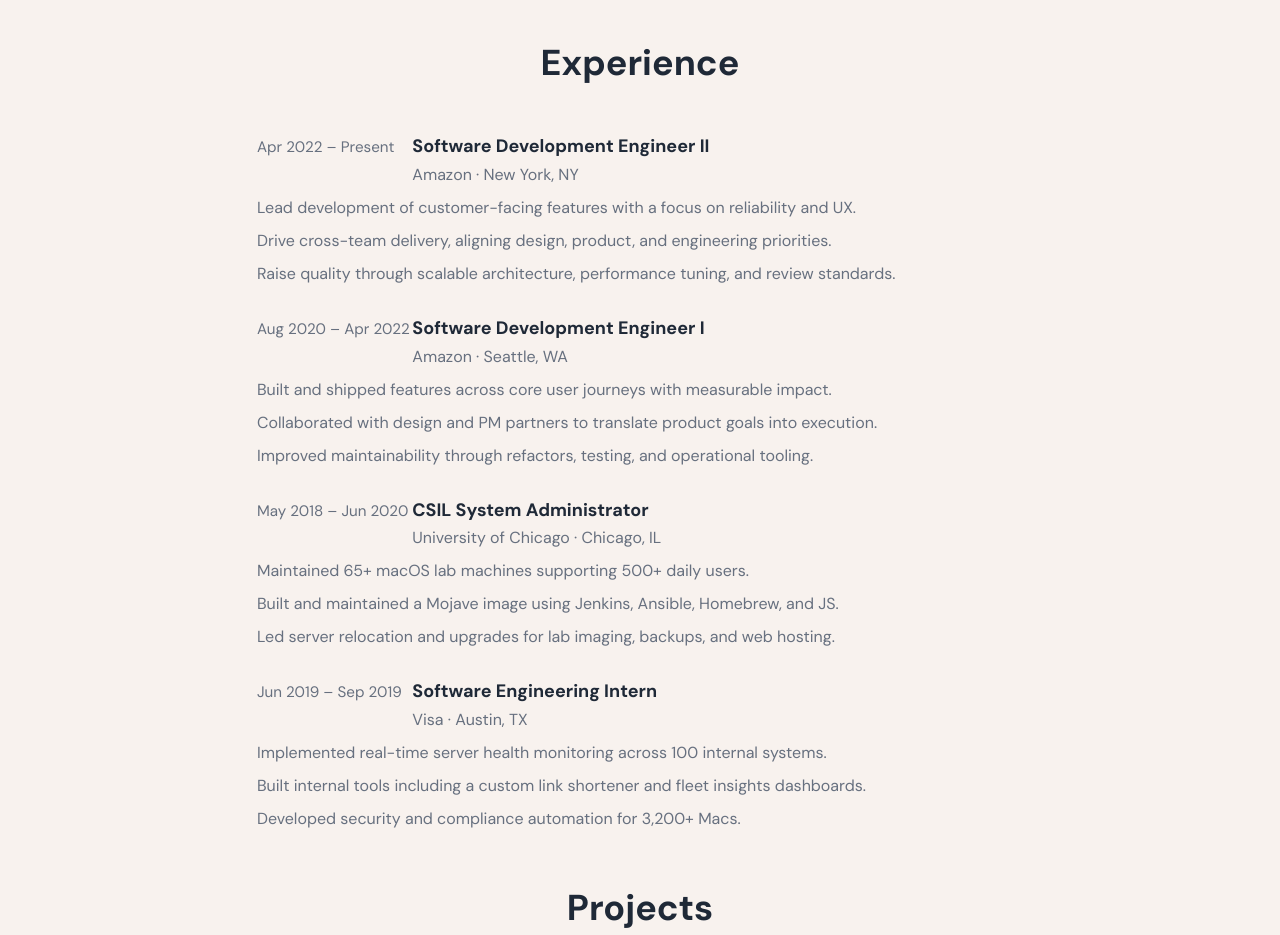
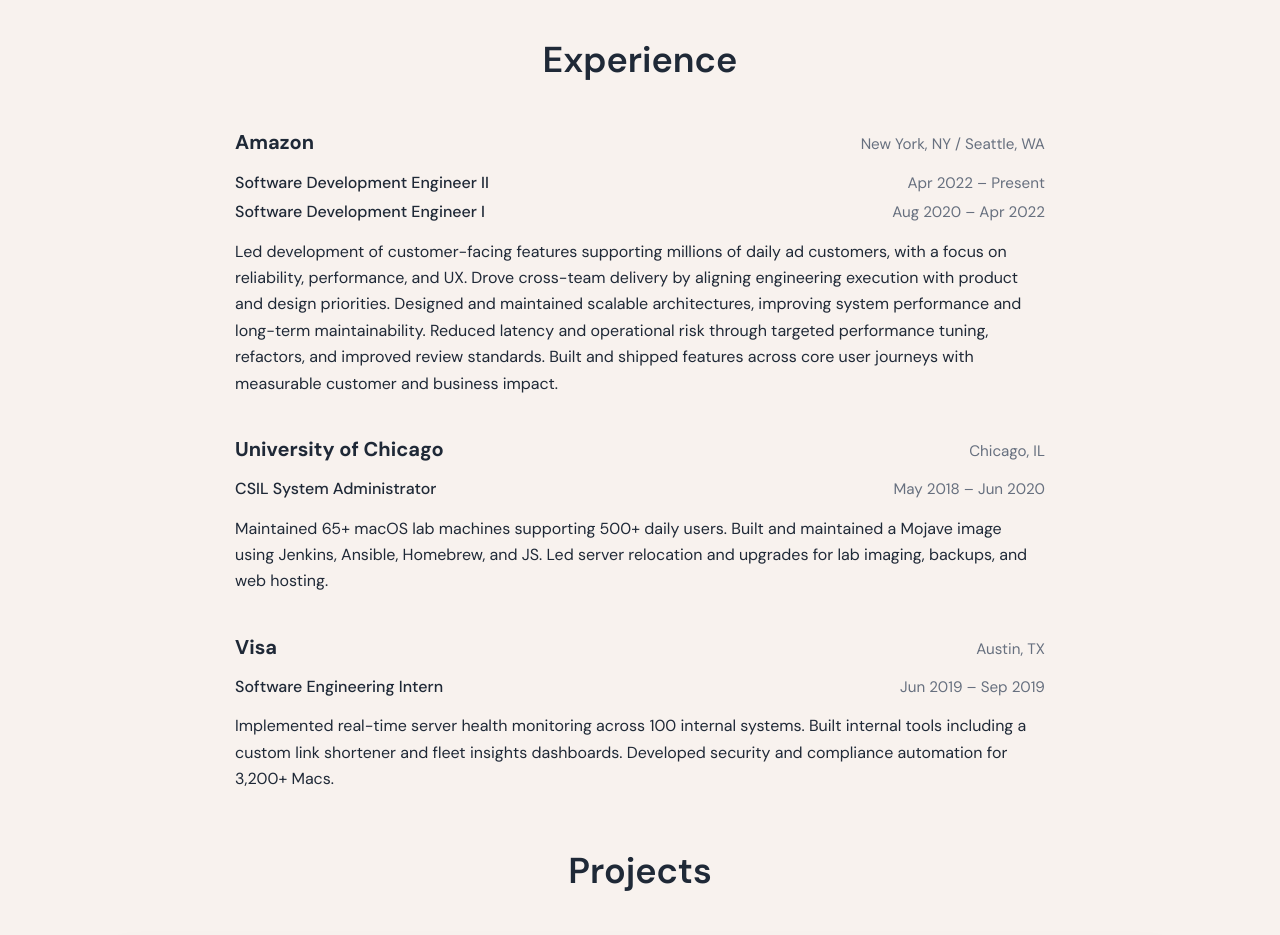
Before and after one commit to ronald-balutiu/personal-website, an Astro site: page / in a window 1280 px wide. Shown: the part 1393-2328 px from the top of the page. Built offline with nearby package versions, Linux system fonts and the light colour scheme; Astro itself is replaced by a stand-in of ours; a web font is replaced by a local one.

Commit message:
feat: centralize styling tokens and route project cards to external links

```diff
--- a/src/components/experience/Experience.astro
+++ b/src/components/experience/Experience.astro
@@ -1,48 +1,54 @@
 ---
+const toParagraphs = (text: string) =>
+  text
+    .trim()
+    .split(/\n\s*\n/g)
+    .map((paragraph: string) => paragraph.replace(/\s*\n\s*/g, ' ').trim())
+    .filter(Boolean)
+
 const experiences = [
   {
-    role: 'Software Development Engineer II',
     company: 'Amazon',
-    location: 'New York, NY',
+    locations: ['New York, NY', 'Seattle, WA'],
+    roles: [
+      {
+        title: 'Software Development Engineer II',
         dateRange: 'Apr 2022 – Present',
-    highlights: [
-      'Lead development of customer-facing features with a focus on reliability and UX.',
-      'Drive cross-team delivery, aligning design, product, and engineering priorities.',
-      'Raise quality through scalable architecture, performance tuning, and review standards.',
-    ],
       },
       {
-    role: 'Software Development Engineer I',
-    company: 'Amazon',
-    location: 'Seattle, WA',
+        title: 'Software Development Engineer I',
         dateRange: 'Aug 2020 – Apr 2022',
-    highlights: [
-      'Built and shipped features across core user journeys with measurable impact.',
-      'Collaborated with design and PM partners to translate product goals into execution.',
-      'Improved maintainability through refactors, testing, and operational tooling.',
+      },
     ],
+    highlights: `
+      Led development of customer-facing features supporting millions of daily ad customers, with a focus on reliability, performance, and UX. Drove cross-team delivery by aligning engineering execution with product and design priorities. Designed and maintained scalable architectures, improving system performance and long-term maintainability. Reduced latency and operational risk through targeted performance tuning, refactors, and improved review standards. Built and shipped features across core user journeys with measurable customer and business impact.
+    `,
   },
   {
-    role: 'CSIL System Administrator',
     company: 'University of Chicago',
-    location: 'Chicago, IL',
+    locations: ['Chicago, IL'],
+    roles: [
+      {
+        title: 'CSIL System Administrator',
         dateRange: 'May 2018 – Jun 2020',
-    highlights: [
-      'Maintained 65+ macOS lab machines supporting 500+ daily users.',
-      'Built and maintained a Mojave image using Jenkins, Ansible, Homebrew, and JS.',
-      'Led server relocation and upgrades for lab imaging, backups, and web hosting.',
+      },
     ],
+    highlights: `
+      Maintained 65+ macOS lab machines supporting 500+ daily users. Built and maintained a Mojave image using Jenkins, Ansible, Homebrew, and JS. Led server relocation and upgrades for lab imaging, backups, and web hosting.
+    `,
   },
   {
-    role: 'Software Engineering Intern',
     company: 'Visa',
-    location: 'Austin, TX',
+    locations: ['Austin, TX'],
+    roles: [
+      {
+        title: 'Software Engineering Intern',
         dateRange: 'Jun 2019 – Sep 2019',
-    highlights: [
-      'Implemented real-time server health monitoring across 100 internal systems.',
-      'Built internal tools including a custom link shortener and fleet insights dashboards.',
-      'Developed security and compliance automation for 3,200+ Macs.',
+      },
     ],
+    highlights: `
+      Implemented real-time server health monitoring across 100 internal systems. Built internal tools including a custom link shortener and fleet insights dashboards. Developed security and compliance automation for 3,200+ Macs.
+    `,
   },
 ]
 ---
@@ -52,22 +58,25 @@ const experiences = [
     <h2 id="experience-title" class="section-title">Experience</h2>
     <div class="experience-list">
       {
-        experiences.map((item) => (
+        experiences.map((company) => (
           <article class="experience-item">
-            <header class="experience-header">
-              <p class="experience-dates">{item.dateRange}</p>
-              <div class="experience-summary">
-                <h3 class="experience-role">{item.role}</h3>
-                <p class="experience-meta">
-                  {item.company} · {item.location}
-                </p>
-              </div>
+            <header class="experience-company-row">
+              <h3 class="experience-company">{company.company}</h3>
+              <p class="experience-locations">{company.locations.join(' / ')}</p>
             </header>
-            <ul class="experience-highlights">
-              {item.highlights.map((highlight) => (
-                <li>{highlight}</li>
+            <ul class="experience-roles" aria-label={`${company.company} roles`}>
+              {company.roles.map((role) => (
+                <li class="experience-role-row">
+                  <span class="experience-role-title">{role.title}</span>
+                  <span class="experience-role-dates">{role.dateRange}</span>
+                </li>
               ))}
             </ul>
+            <div class="experience-summary">
+              {toParagraphs(company.highlights).map((paragraph) => (
+                <p class="experience-summary-paragraph">{paragraph}</p>
+              ))}
+            </div>
           </article>
         ))
       }
--- a/src/components/projects/Projects.astro
+++ b/src/components/projects/Projects.astro
@@ -1,6 +1,7 @@
 ---
 import ProjectItem from './ProjectItem.astro'
 import { getCollection } from 'astro:content'
+import { PROJECT_DETAIL_PAGES_ENABLED } from '../../config/features'
 
 const projects = await getCollection('projects')
 ---
@@ -11,7 +12,8 @@ const projects = await getCollection('projects')
     {
       projects.map((project) => (
         <ProjectItem
-          href={`/${project.slug}`}
+          href={PROJECT_DETAIL_PAGES_ENABLED ? `/${project.slug}` : project.data.link}
+          external={!PROJECT_DETAIL_PAGES_ENABLED}
           icon={project.data.icon}
           title={project.data.title}
           description={project.data.description}
--- /dev/null
+++ b/src/config/features.ts
@@ -0,0 +1 @@
+export const PROJECT_DETAIL_PAGES_ENABLED = false
--- a/src/styles/components/about.css
+++ b/src/styles/components/about.css
@@ -1,5 +1,5 @@
 .about-section {
-  padding: 0 2rem clamp(2.5rem, 3vw, 3rem);
+  padding: 0 var(--content-inline-padding) clamp(2.5rem, 3vw, 3rem);
   background-color: var(--background);
 }
 
@@ -10,8 +10,9 @@
 }
 
 .about-text {
-  font-size: 1.125rem;
-  line-height: 1.7;
+  font-size: var(--font-size-body-lg);
+  line-height: var(--line-height-comfy);
+  font-weight: var(--font-weight-regular);
   color: var(--text);
   margin: 0 0 1.5rem;
 }
--- a/src/styles/components/experience.css
+++ b/src/styles/components/experience.css
@@ -1,78 +1,94 @@
 .experience-section {
-  padding: 0 2rem clamp(1.5rem, 2vw, 2rem);
-  background-color: transparent;
+  padding: 0 var(--content-inline-padding) clamp(1.5rem, 2vw, 2rem);
+  background-color: var(--transparent);
 }
 
 .experience-content {
-  max-width: 70ch;
+  max-width: 74ch;
   margin: 0 auto;
   text-align: left;
 }
 
 .experience-list {
   display: grid;
-  gap: 2rem;
+  gap: 2.5rem;
 }
 
-.experience-header {
+.experience-item {
   display: grid;
-  grid-template-columns: minmax(8ch, 12ch) 1fr;
-  column-gap: 1.5rem;
-  align-items: baseline;
-  margin-bottom: 0.75rem;
+  gap: 0.9rem;
 }
 
-.experience-dates {
-  margin: 0;
-  font-size: 0.95rem;
-  color: var(--gray-500);
-  white-space: nowrap;
+.experience-company-row {
+  display: flex;
+  flex-wrap: wrap;
+  align-items: baseline;
+  gap: 0.75rem;
 }
 
-.experience-summary {
+.experience-company {
+  margin: 0;
+  font-size: var(--font-size-heading-sm);
+  font-weight: var(--font-weight-bold);
+  line-height: var(--line-height-tight);
+  color: var(--text);
+}
+
+.experience-locations {
+  margin: 0;
+  font-size: var(--font-size-body-sm);
+  font-weight: var(--font-weight-regular);
+  line-height: var(--line-height-normal);
+  color: var(--gray-500);
+  margin-left: auto;
+  text-align: right;
+  white-space: normal;
+}
+
+.experience-roles {
+  list-style: none;
+  margin: 0;
+  padding: 0;
   display: grid;
   gap: 0.35rem;
 }
 
-.experience-role {
+.experience-role-row {
   margin: 0;
-  font-size: 1.125rem;
+  font-size: var(--font-size-body-md);
+  line-height: var(--line-height-normal);
+  display: flex;
+  flex-wrap: wrap;
+  align-items: baseline;
+  gap: 0.35rem;
+}
+
+.experience-role-title {
+  font-weight: var(--font-weight-medium);
+  color: var(--text);
+  flex: 1 1 18ch;
+  min-width: 0;
+}
+
+.experience-role-dates {
+  font-size: var(--font-size-body-sm);
+  font-weight: var(--font-weight-regular);
+  color: var(--gray-500);
+  margin-left: auto;
+  text-align: right;
+  white-space: normal;
+}
+
+.experience-summary {
+  margin: 0;
+  display: grid;
+  gap: 0.9rem;
+  font-size: var(--font-size-body-md);
+  line-height: var(--line-height-relaxed);
+  font-weight: var(--font-weight-regular);
   color: var(--text);
 }
 
-.experience-meta {
+.experience-summary-paragraph {
   margin: 0;
-  color: var(--gray-500);
 }
-
-.experience-text {
-  font-size: 1.125rem;
-  line-height: 1.7;
-  color: var(--text);
-  margin: 0 0 1.5rem;
-}
-
-.experience-text:last-of-type {
-  margin-bottom: 1.5rem;
-}
-
-.experience-highlights {
-  list-style: none;
-  padding: 0;
-  margin: 0;
-  display: grid;
-  gap: 0.75rem;
-  font-size: 1rem;
-  color: var(--gray-500);
-}
-
-@media (max-width: 720px) {
-  .experience-header {
-    grid-template-columns: 1fr;
-    gap: 0.35rem;
-  }
-
-  .experience-dates {
-    order: 2;
-  }
-}
--- a/src/styles/global.css
+++ b/src/styles/global.css
@@ -59,18 +59,20 @@ main {
 /* Common components */
 .section-title {
   text-align: center;
-  font-size: 2.25rem;
+  font-size: var(--font-size-section-title);
+  font-weight: var(--font-weight-semibold);
+  line-height: var(--line-height-tight);
   margin-bottom: 3rem;
   color: var(--text);
 }
 
 /* Common shadows */
 .shadow-sm {
-  box-shadow: 0 4px 6px -1px rgba(0, 0, 0, 0.1);
+  box-shadow: 0 4px 6px -1px var(--shadow-black-soft);
 }
 
 .shadow-lg {
-  box-shadow: 0 20px 25px -5px rgba(0, 0, 0, 0.1);
+  box-shadow: 0 20px 25px -5px var(--shadow-black-soft);
 }
 
 /* Common links */
--- a/src/styles/tokens.css
+++ b/src/styles/tokens.css
@@ -9,7 +9,52 @@
   --gray-400: #9ca3af;
   --gray-500: #67707f;
   --brown: #5d3a3a;
-  --layout-rail-width: clamp(0rem, 12vw, 14rem);
+  --white: #ffffff;
+  --transparent: transparent;
+
+  --border-subtle: rgba(31, 41, 55, 0.08);
+  --shadow-ink-soft: rgba(17, 24, 39, 0.08);
+  --shadow-ink-strong: rgba(17, 24, 39, 0.14);
+  --shadow-black-soft: rgba(0, 0, 0, 0.1);
+  --overlay-white-soft: rgba(255, 255, 255, 0.65);
+  --overlay-white-strong: rgba(255, 255, 255, 0.95);
+  --brown-alpha-25: rgba(93, 58, 58, 0.25);
+  --brown-alpha-40: rgba(93, 58, 58, 0.4);
+  --action-primary-bg: #2563eb;
+  --action-primary-bg-hover: #1d4ed8;
+  --action-primary-text: var(--white);
+  /* Rails grow only when there is meaningful extra viewport space. */
+  --layout-rail-width: clamp(0rem, calc((100vw - 72rem) / 2), 14rem);
+  /* Shared section side padding so horizontal spacing scales smoothly. */
+  --content-inline-padding: clamp(1rem, 1.6vw + 0.4rem, 2rem);
+
+  /* Typography scale: use these tokens instead of raw font values in components. */
+  --font-size-display: clamp(2.4rem, 5vw, 3rem);
+  --font-size-intro-description: clamp(1.2rem, 2.5vw, 1.5rem);
+  --font-size-page-title: clamp(2rem, 4vw, 2.5rem);
+  --font-size-page-title-mobile: clamp(1.85rem, 8vw, 2.2rem);
+  --font-size-section-title: clamp(2rem, 3.2vw, 2.25rem);
+  --font-size-heading-md: 1.5rem;
+  --font-size-heading-sm: 1.25rem;
+  --font-size-body-lg: 1.125rem;
+  --font-size-body-md: 1rem;
+  --font-size-body-sm: 0.95rem;
+  --font-size-label-sm: 0.75rem;
+  --font-size-label-xs: 0.7rem;
+
+  --font-weight-regular: 400;
+  --font-weight-medium: 500;
+  --font-weight-semibold: 600;
+  --font-weight-bold: 700;
+
+  --line-height-tight: 1.25;
+  --line-height-normal: 1.5;
+  --line-height-relaxed: 1.65;
+  --line-height-comfy: 1.7;
+
+  --letter-spacing-tight: -0.01em;
+  --letter-spacing-wide: 0.1em;
+  --letter-spacing-wider: 0.18em;
 
   /* Motion primitives: adjust these first to scale the whole motion system. */
   --motion-ease-standard: ease;
```
Also changed, not shown: AGENTS.md (+1 -0 lines), src/components/projects/ProjectItem.astro (+8 -2 lines), src/layouts/Layout.astro (+9 -4 lines), src/pages/[project].astro (+22 -12 lines), src/styles/components/intro.css (+10 -7 lines), src/styles/components/jump-links.css (+9 -8 lines), src/styles/components/projects.css (+14 -18 lines), tests/a11y/core-routes.a11y.spec.ts (+9 -4 lines), tests/e2e/routes-smoke.spec.ts (+28 -4 lines), 1 other file. Lines whose indentation alone changed are shown as unchanged.
